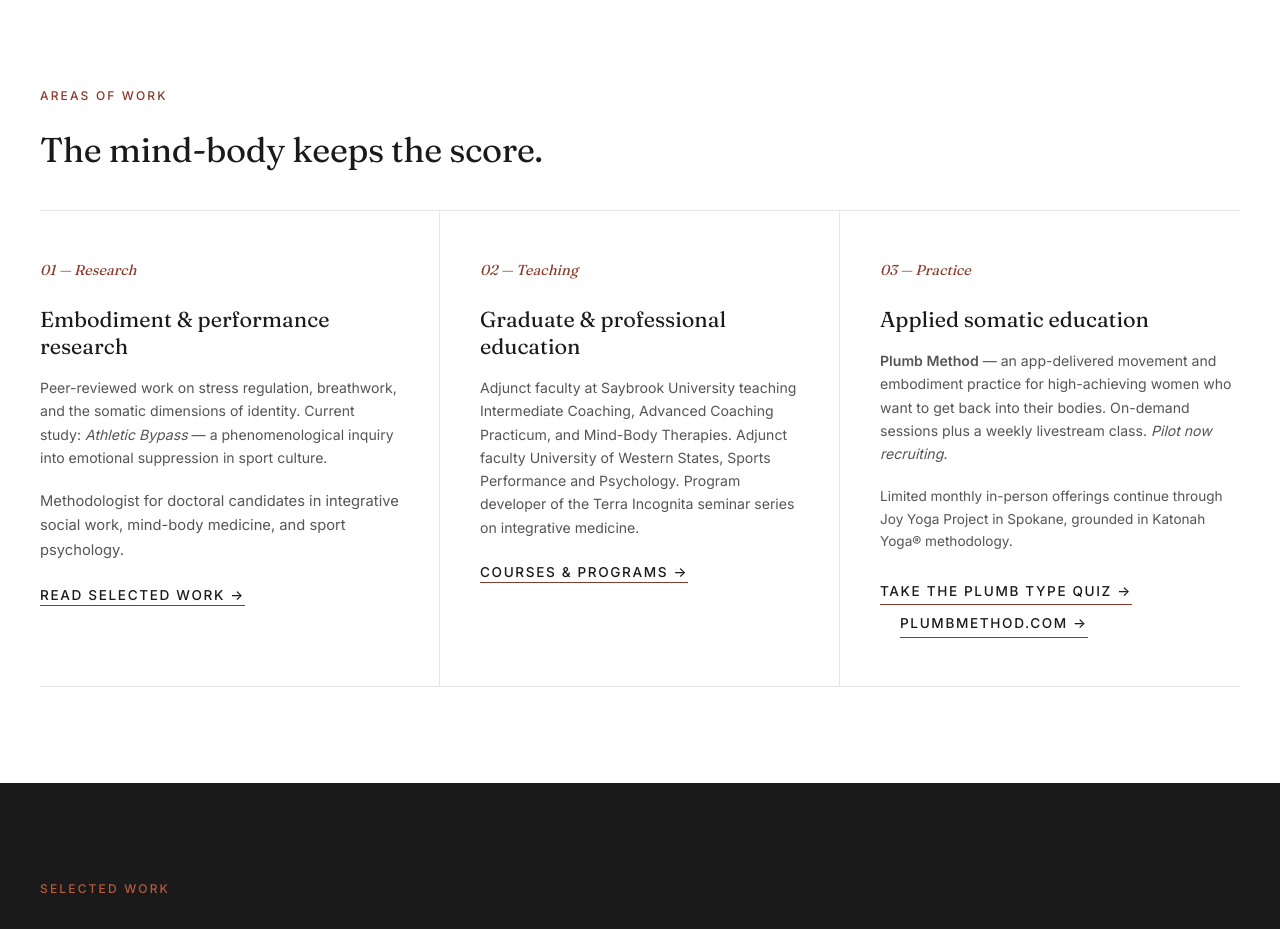
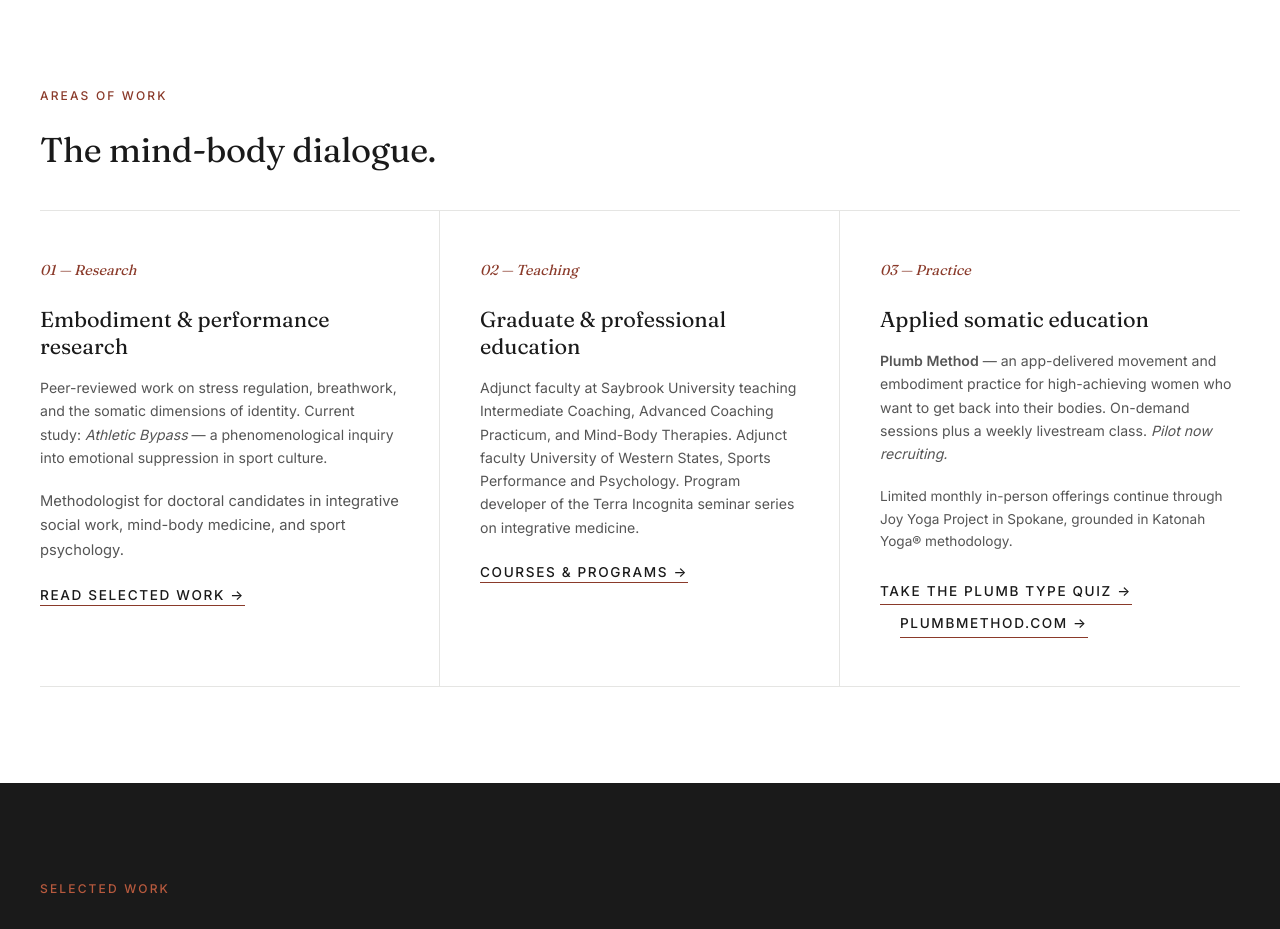
Before and after one commit to katiecooley/scanloncooley, a plain HTML site: page public/index.html in a window 1280 px wide. Shown: the part 1640-2569 px from the top of the page. Drawn offline with Linux system fonts and the light colour scheme.

Commit message:
copy edits

```diff
--- a/public/index.html
+++ b/public/index.html
@@ -425,7 +425,7 @@
 <section id="work" class="work">
   <div class="container">
     <div class="section-label">Areas of Work</div>
-    <h2 class="section-title">The mind-body keeps the score.</h2>
+    <h2 class="section-title">The mind-body dialogue.</h2>
     <div class="areas">
       <div class="area">
         <div class="number">01 &mdash; Research</div>
```
Also changed, not shown: 1 other file.
